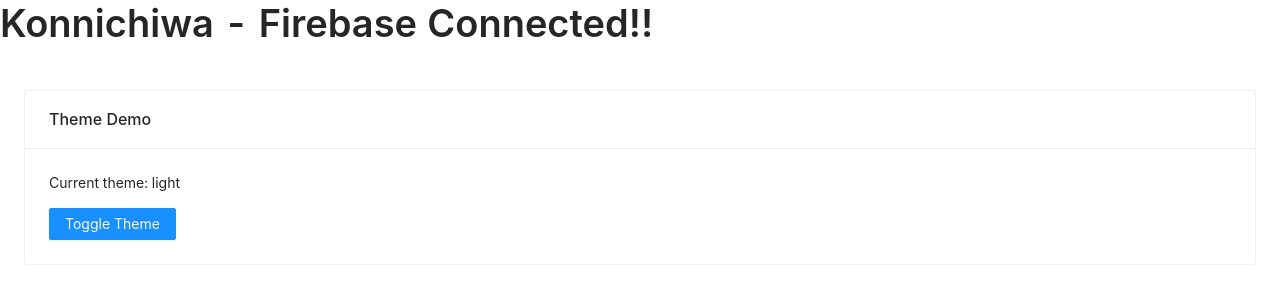
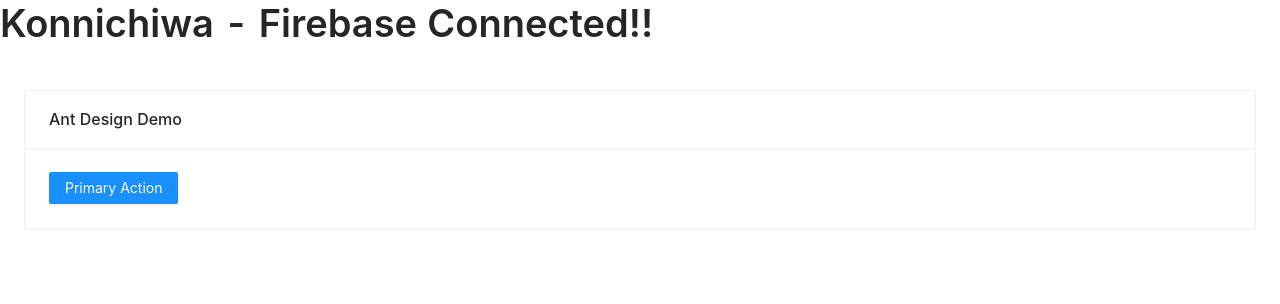
Before and after one commit to jtg-inductions-fe/BE-TEAM-FE-Assignment-3-Hritik-Yadav, a React app: page / in a window 1280 px wide. Shown: the top 304 px of the page. Built offline with nearby package versions, Linux system fonts and the light colour scheme; no server answers.

Commit message:
[HY_ZL_OO]: removed theme toggle

```diff
--- a/src/App.tsx
+++ b/src/App.tsx
@@ -3,16 +3,13 @@ import { BrowserRouter } from "react-router-dom";
 import { AppRoutes } from "./routes/Routes";
 import { store } from "./store";
 import { Provider } from "react-redux";
-import { ThemeProvider } from "./context/ThemeContext";
 
 export const App: React.FC = () => {
   return (
     <Provider store={store}>
-      <ThemeProvider>
         <BrowserRouter>
           <AppRoutes />
         </BrowserRouter>
-      </ThemeProvider>
     </Provider>
   );
 };
--- a/src/components/TestComponent/Test.tsx
+++ b/src/components/TestComponent/Test.tsx
@@ -3,21 +3,16 @@ import React from "react";
 import { app } from "@/firebase/firebase";
 import Title from "antd/lib/typography/Title";
 import { Button, Card } from "antd";
-import { useTheme } from "@/context/ThemeContext";
 
 export const Test: React.FC = () => {
   console.log("firebase connected", app.name);
-  const { theme, toggleTheme } = useTheme();
 
   return (
     <>
       <Title level={1}>Konnichiwa - Firebase Connected!!</Title>
       <div style={{ padding: 24 }}>
-        <Card title="Theme Demo">
-          <p>Current theme: {theme}</p>
-          <Button type="primary" onClick={toggleTheme}>
-            Toggle Theme
-          </Button>
+        <Card title="Ant Design Demo">
+          <Button type="primary">Primary Action</Button>
         </Card>
       </div>
     </>
--- a/src/context/ThemeContext.tsx
+++ /dev/null
@@ -1,61 +0,0 @@
-import React, { createContext, useState, useContext, useLayoutEffect } from "react";
-import { ConfigProvider } from "antd";
-import { Theme, ThemeContextType, ThemeProviderProps } from "./context.type";
-import { THEME } from "./context.const";
-
-const lightTheme = {
-  primaryColor: "#1890ff",
-  infoColor: "#1890ff",
-  successColor: "#52c41a",
-  processingColor: "#1890ff",
-  errorColor: "#f5222d",
-  warningColor: "#faad14",
-};
-
-const darkTheme = {
-  primaryColor: "#1DA57A",
-  infoColor: "#1DA57A",
-  successColor: "#52c41a",
-  processingColor: "#1DA57A",
-  errorColor: "#ff7875",
-  warningColor: "#ffc069",
-};
-
-const ThemeContext = createContext<ThemeContextType | undefined>(undefined);
-
-export const ThemeProvider: React.FC<ThemeProviderProps> = ({ children }) => {
-  const isBrowser = typeof window !== "undefined";
-
-  const [theme, setTheme] = useState<Theme>(() => {
-    if (!isBrowser) return THEME.LIGHT;
-    const storedTheme = localStorage.getItem("theme") as Theme | null;
-    return storedTheme || THEME.LIGHT;
-  });
-
-  const toggleTheme = () => {
-    setTheme((prev) => (prev === THEME.LIGHT ? THEME.DARK : THEME.LIGHT));
-  };
-
-  useLayoutEffect(() => {
-    if (!isBrowser) return;
-    document.body.classList.remove(THEME.LIGHT, THEME.DARK);
-    document.body.classList.add(theme);
-    localStorage.setItem("theme", theme);
-
-    ConfigProvider.config({
-      theme: theme === THEME.LIGHT ? lightTheme : darkTheme,
-    });
-  }, [theme]);
-
-  const value: ThemeContextType = { theme, toggleTheme };
-
-  return <ThemeContext.Provider value={value}>{children}</ThemeContext.Provider>;
-};
-
-export const useTheme = (): ThemeContextType => {
-  const context = useContext(ThemeContext);
-  if (!context) {
-    throw new Error("useTheme must be used within a ThemeProvider");
-  }
-  return context;
-};
--- a/src/context/context.const.ts
+++ /dev/null
@@ -1,4 +0,0 @@
-export enum THEME {
-  LIGHT = "light",
-  DARK = "dark",
-}
--- a/src/index.tsx
+++ b/src/index.tsx
@@ -1,11 +1,22 @@
 import React from "react";
+import { ConfigProvider } from "antd";
 import ReactDOM from "react-dom/client";
 
 import { App } from "@/App";
 
 import "./index.scss";
 import "antd/dist/antd.variable.min.css";
-import "./styles/theme.scss";
+
+ConfigProvider.config({
+  theme: {
+    primaryColor: "#1890ff",
+    infoColor: "#1890ff",
+    successColor: "#52c41a",
+    processingColor: "#1890ff",
+    errorColor: "#f5222d",
+    warningColor: "#faad14",
+  },
+});
 
 const rootElement = document.getElementById("root");
 if (!rootElement) {
--- a/src/styles/theme.scss
+++ /dev/null
@@ -1,45 +0,0 @@
-body.light {
-  --app-bg-color: #ffffff;
-  --app-text-color: #000000d9;
-  --app-card-bg: #ffffff;
-  --app-border-color: #f0f0f0;
-  --app-primary-color: #1890ff;
-}
-
-body.dark {
-  --app-bg-color: #141414;
-  --app-text-color: rgba(255, 255, 255, 0.85);
-  --app-card-bg: #1f1f1f;
-  --app-border-color: #303030;
-  --app-primary-color: #1da57a;
-}
-
-body {
-  background-color: var(--app-bg-color);
-  color: var(--app-text-color);
-  transition:
-    background-color 0.3s ease,
-    color 0.3s ease;
-}
-
-.ant-typography,
-.ant-typography-title {
-  color: var(--app-text-color) !important;
-  transition: color 0.3s ease;
-}
-
-//  Card
-.ant-card {
-  background-color: var(--app-card-bg) !important;
-  border-color: var(--app-border-color) !important;
-  color: var(--app-text-color) !important;
-  transition:
-    background-color 0.3s ease,
-    color 0.3s ease,
-    border-color 0.3s ease;
-}
-
-// Card Title
-.ant-card-head-title {
-  color: var(--app-text-color) !important;
-}
```
Also changed, not shown: src/context/context.type.ts (deleted, +0 -13 lines).
